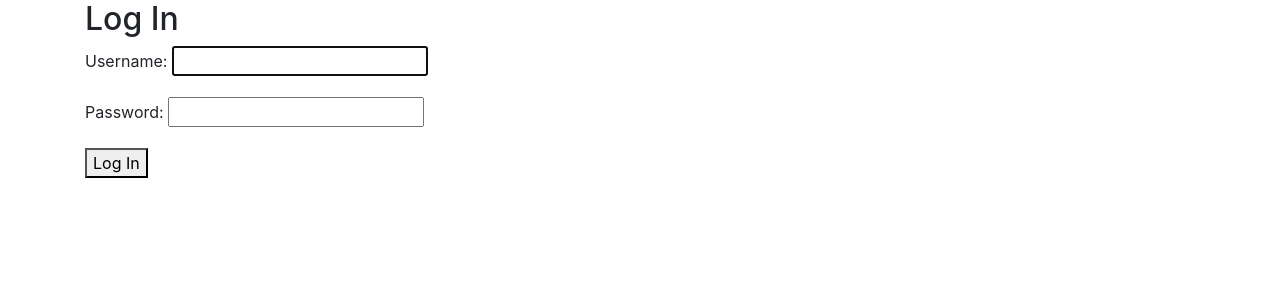
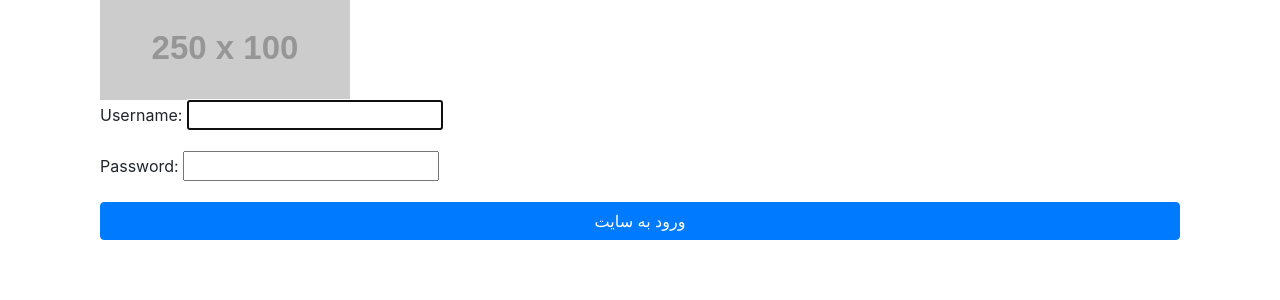
Before and after one commit to hasanisaeed/agile, a Django app: page /accounts/login/ in a window 1280 px wide. Shown: the part 56-356 px from the top of the page. Run offline with Django 3.2, Linux system fonts and the light colour scheme; grey boxes labelled with a size stand in for pictures from a placeholder-image service; style sheets or scripts are compiled from the project's sources; some libraries are stand-ins or nearby versions.

Commit message:
refactor: login page updated

```diff
--- a/templates/registration/login.html
+++ b/templates/registration/login.html
@@ -1,12 +1,26 @@
 {% extends 'base.html' %}
 
-{% block title %}Log In{% endblock %}
+{% block title %}ورود{% endblock %}
 
 {% block content %}
-<h2>Log In</h2>
-<form method="post">
-  {% csrf_token %}
-  {{ form.as_p }}
-  <button type="submit">Log In</button>
-</form>
+
+
+    <div id="login" class="container">
+        <div class="row-fluid">
+            <div class="span12">
+                <div class="login well well-small">
+                    <div class="center">
+                        <img src="http://placehold.it/250x100&text=Logo" alt="logo">
+                    </div>
+                    <form style="" class="login-form" id="UserLoginForm" method="post" accept-charset="utf-8">
+                        {% csrf_token %}
+                        {{ form.as_p }}
+                        <div class="control-group">
+                            <input class="btn btn-primary btn-large btn-block" type="submit" value="ورود به سایت">
+                        </div>
+                    </form>
+                </div>
+            </div>
+        </div>
+    </div>
 {% endblock %}
```
